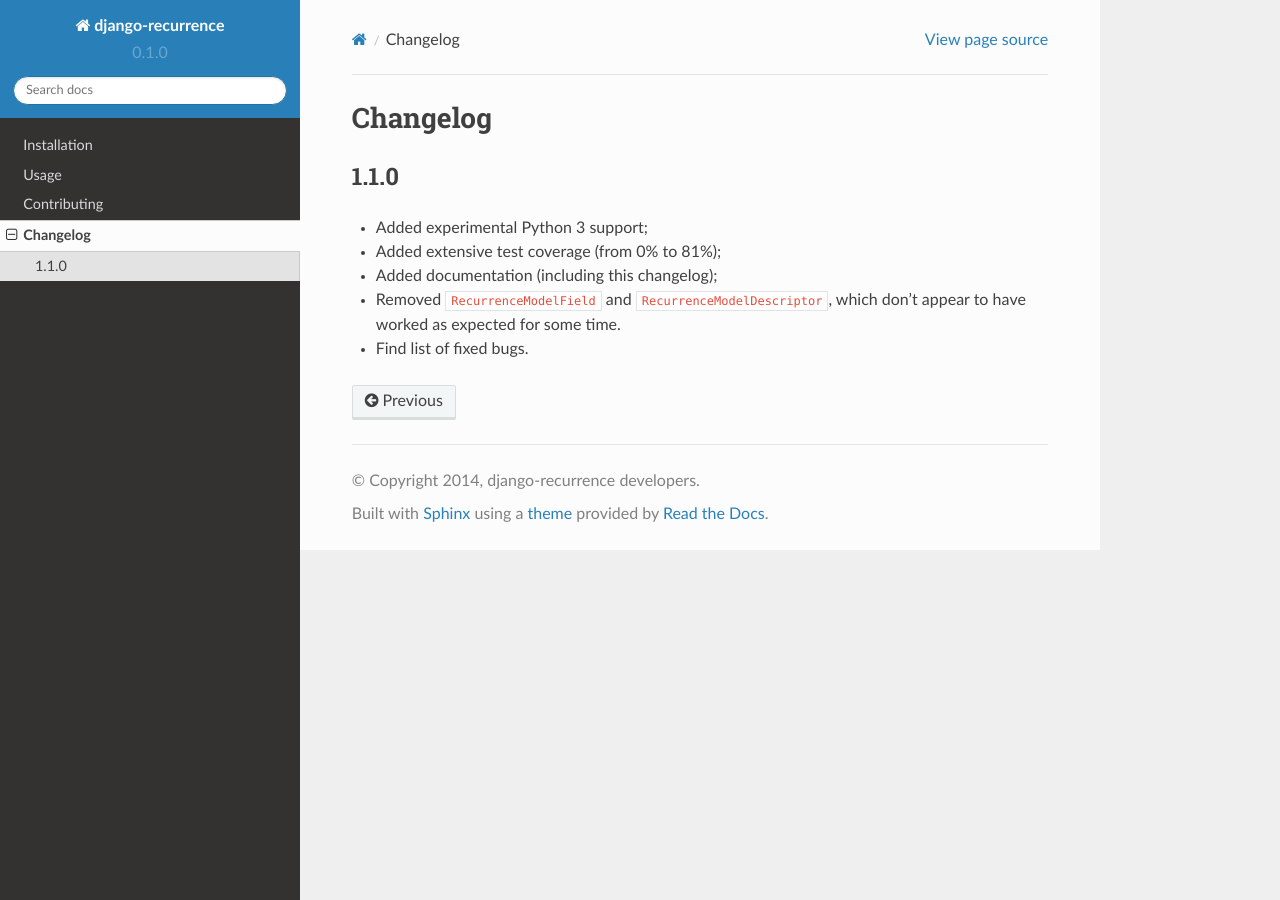
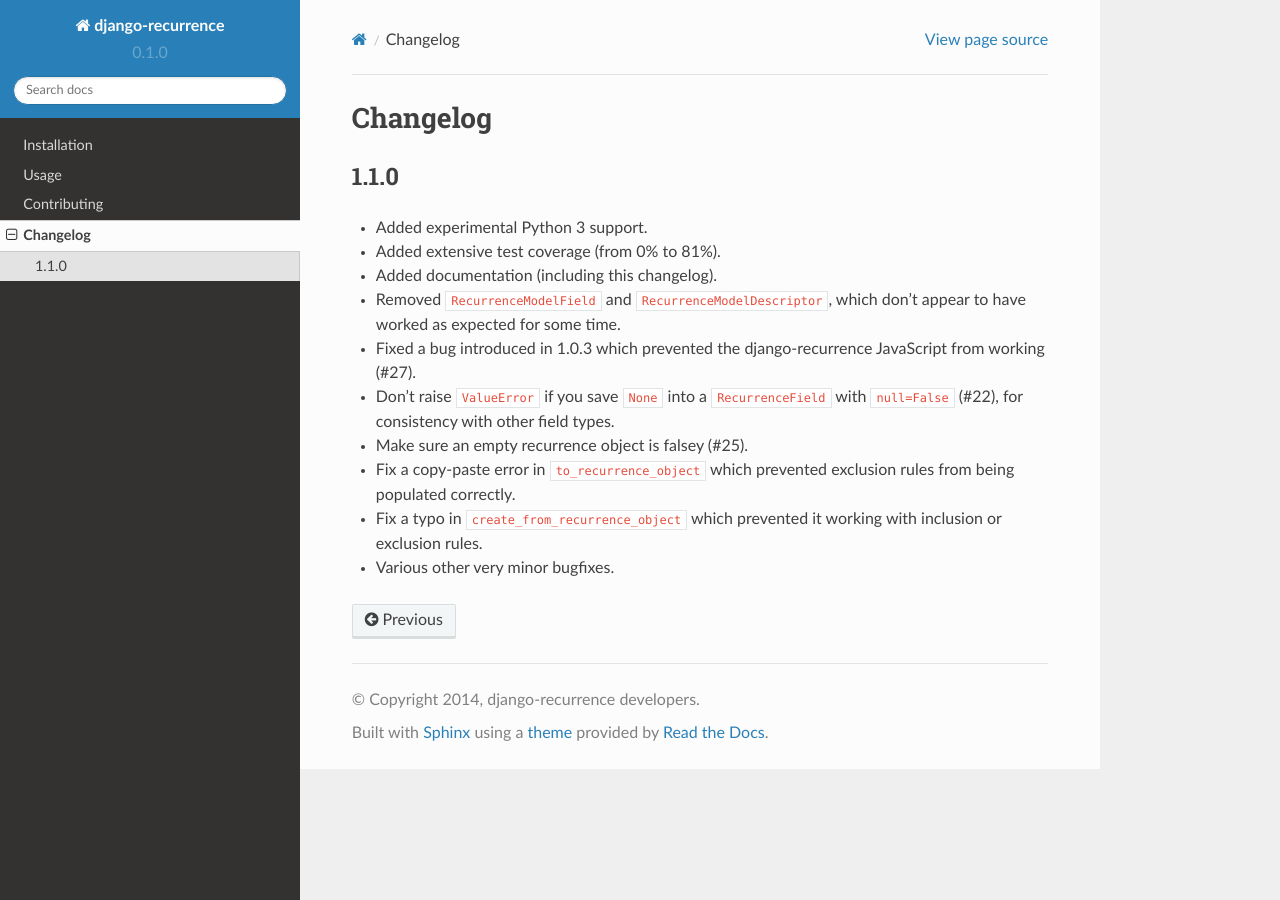
Before and after one commit to jazzband/django-recurrence, a Sphinx documentation site: the page built from docs/changelog.rst, in a window 1280 px wide. Built offline with Sphinx 7.4.7 and the Read the Docs theme 2.0.0, drawn with Linux system fonts in a browser that asks for light colours.

Commit message:
Add more detail into the release notes for 1.1.0

```diff
--- a/docs/changelog.rst
+++ b/docs/changelog.rst
@@ -4,9 +4,19 @@ Changelog
 1.1.0
 -----
 
-* Added experimental Python 3 support;
-* Added extensive test coverage (from 0% to 81%);
-* Added documentation (including this changelog);
+* Added experimental Python 3 support.
+* Added extensive test coverage (from 0% to 81%).
+* Added documentation (including this changelog).
 * Removed ``RecurrenceModelField`` and ``RecurrenceModelDescriptor``,
   which don't appear to have worked as expected for some time.
-* Find list of fixed bugs.
+* Fixed a bug introduced in 1.0.3 which prevented the
+  django-recurrence JavaScript from working (#27).
+* Don't raise ``ValueError`` if you save ``None`` into a
+  ``RecurrenceField`` with ``null=False`` (#22), for consistency with
+  other field types.
+* Make sure an empty recurrence object is falsey (#25).
+* Fix a copy-paste error in ``to_recurrence_object`` which prevented
+  exclusion rules from being populated correctly.
+* Fix a typo in ``create_from_recurrence_object`` which prevented it
+  working with inclusion or exclusion rules.
+* Various other very minor bugfixes.
```
